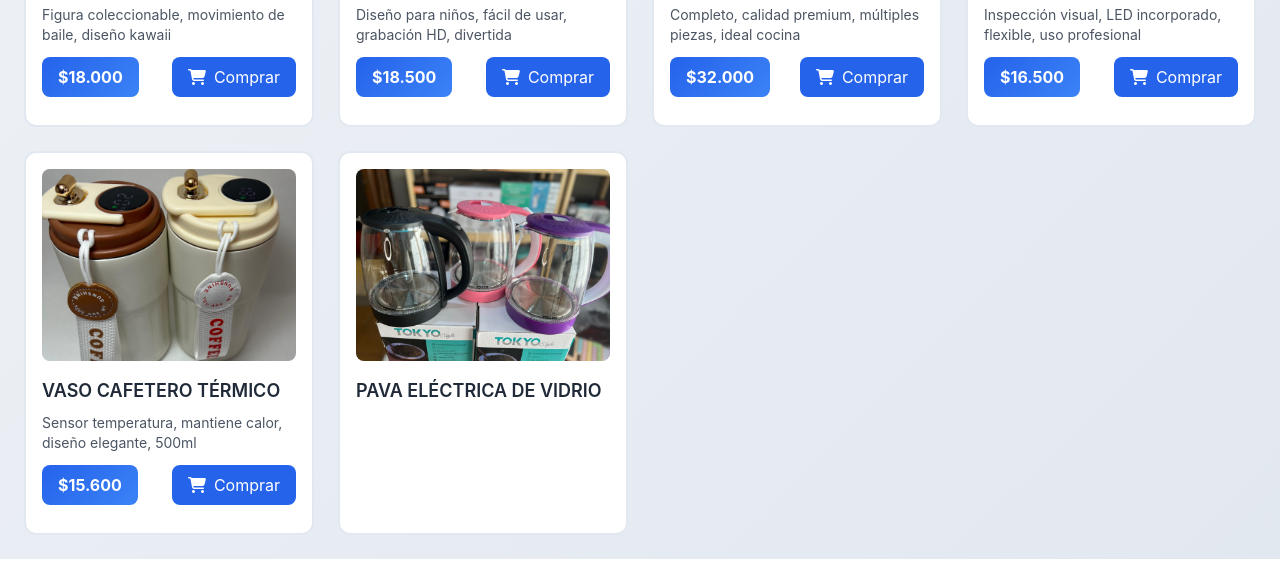
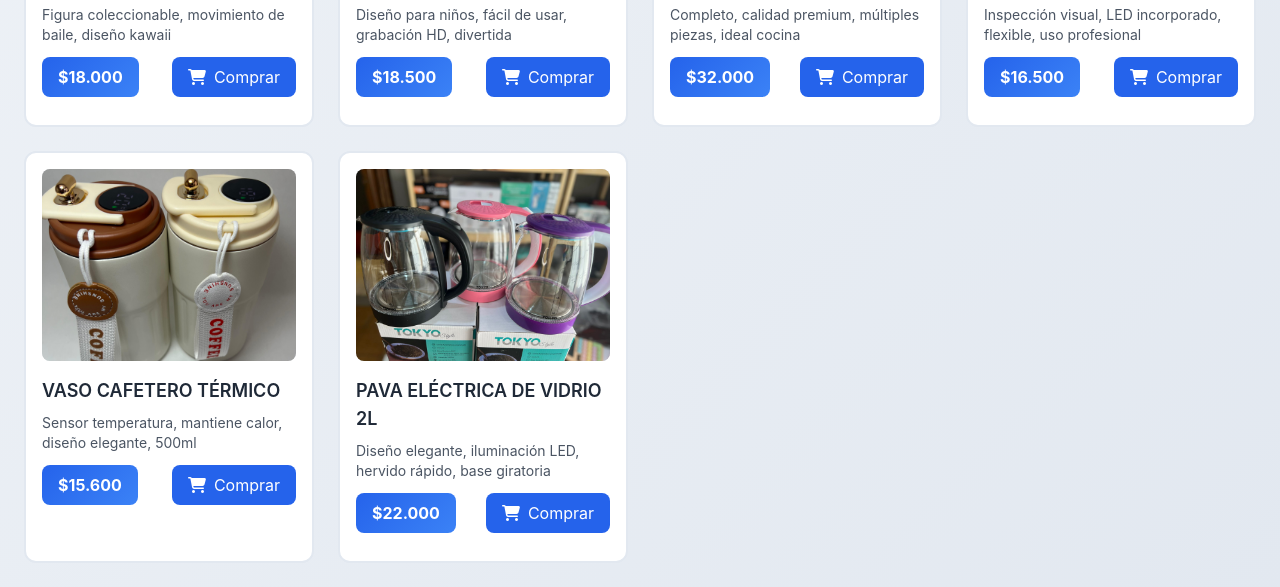
Before and after one commit to russo2900/TIENDA-RS, a plain HTML site: page index.htm in a window 1280 px wide. Shown: the part 2225-2812 px from the top of the page. Before the commit the page ends 2784 px from the top, so only its background shows below. Drawn offline with nearby package versions, Linux system fonts and the light colour scheme.

Commit message:
TIENDA RS

```diff
--- a/index.htm
+++ b/index.htm
@@ -532,10 +532,21 @@
                     </button>
                 </div>
             </div>
-
-            <!-- Producto 22 -->
-            <div class="product-card bg-white rounded-xl p-4 relative">
-                <div class="h-48 bg-gray-200 rounded-lg mb-4 flex items-center justify-center">
-                    <img src="22.jpg" alt="Pava eléctrica de vidrio 2L" class="w-full h-full object-cover rounded-lg product-image" onclick="openModal('22.jpg', 'PAVA ELÉCTRICA DE VIDRIO')">
-                </div>
-                <h3 class="text-lg font-semibold mb-2">PAVA ELÉCTRICA DE VIDRIO
+               <!-- Producto 22 -->
+<div class="product-card bg-white rounded-xl p-4 relative">
+    <div class="h-48 bg-gray-200 rounded-lg mb-4 flex items-center justify-center">
+        <img src="22.jpg" alt="Pava eléctrica de vidrio 2L" class="w-full h-full object-cover rounded-lg product-image" onclick="openModal('22.jpg', 'PAVA ELÉCTRICA DE VIDRIO 2L')">
+    </div>
+    <h3 class="text-lg font-semibold mb-2">PAVA ELÉCTRICA DE VIDRIO 2L</h3>
+    <p class="text-gray-600 text-sm mb-3">Diseño elegante, iluminación LED, hervido rápido, base giratoria</p>
+    <div class="flex justify-between items-center mb-3">
+        <span class="price-tag">$22.000</span>
+        <button class="bg-blue-600 text-white px-4 py-2 rounded-lg hover:bg-blue-700 transition-colors">
+            <i class="fas fa-shopping-cart mr-2"></i>Comprar
+        </button>
+    </div>
+</div>
+                    </div> <!-- Cierre del grid -->
+    </section> <!-- Cierre de sección de productos -->
+</body>
+</html>
```
